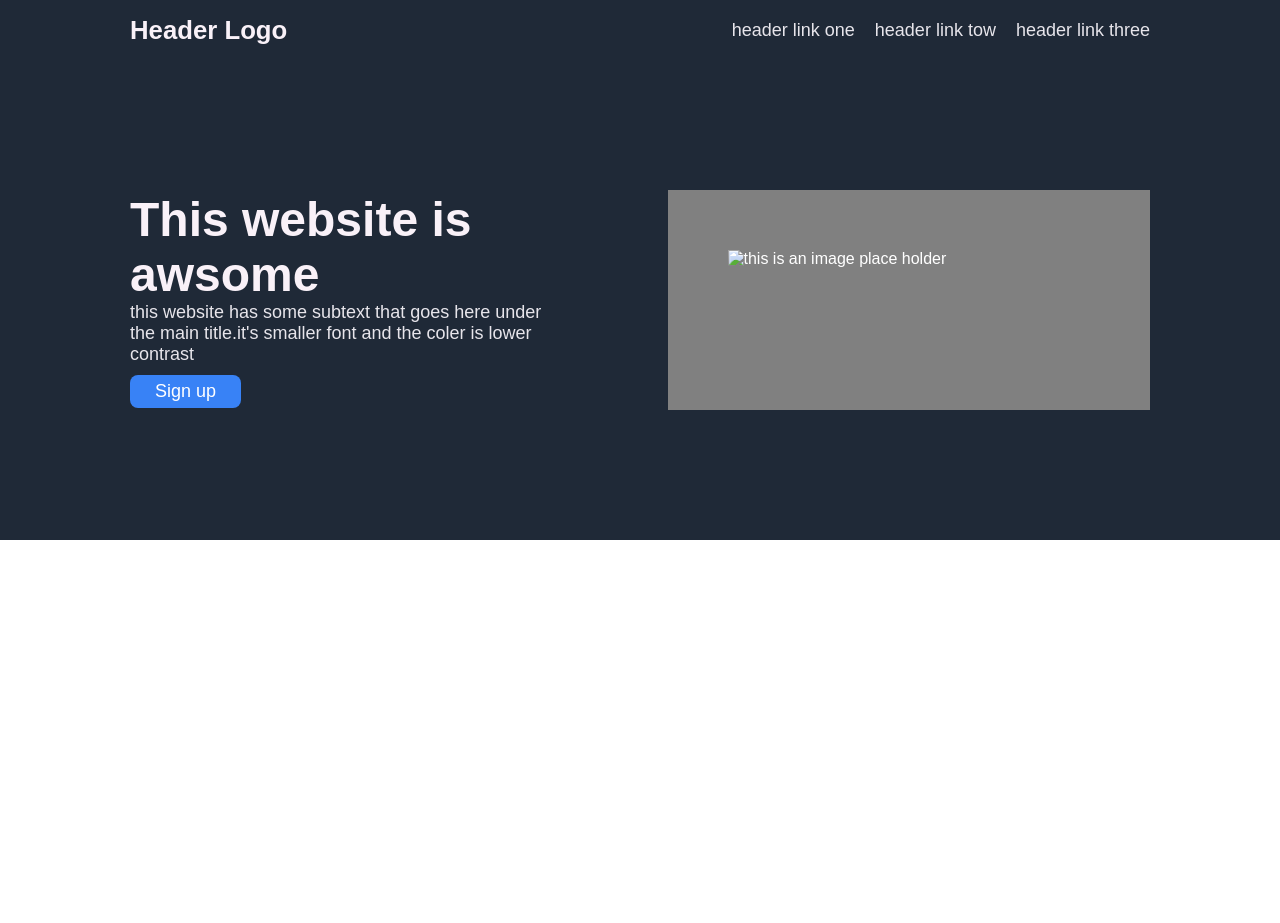
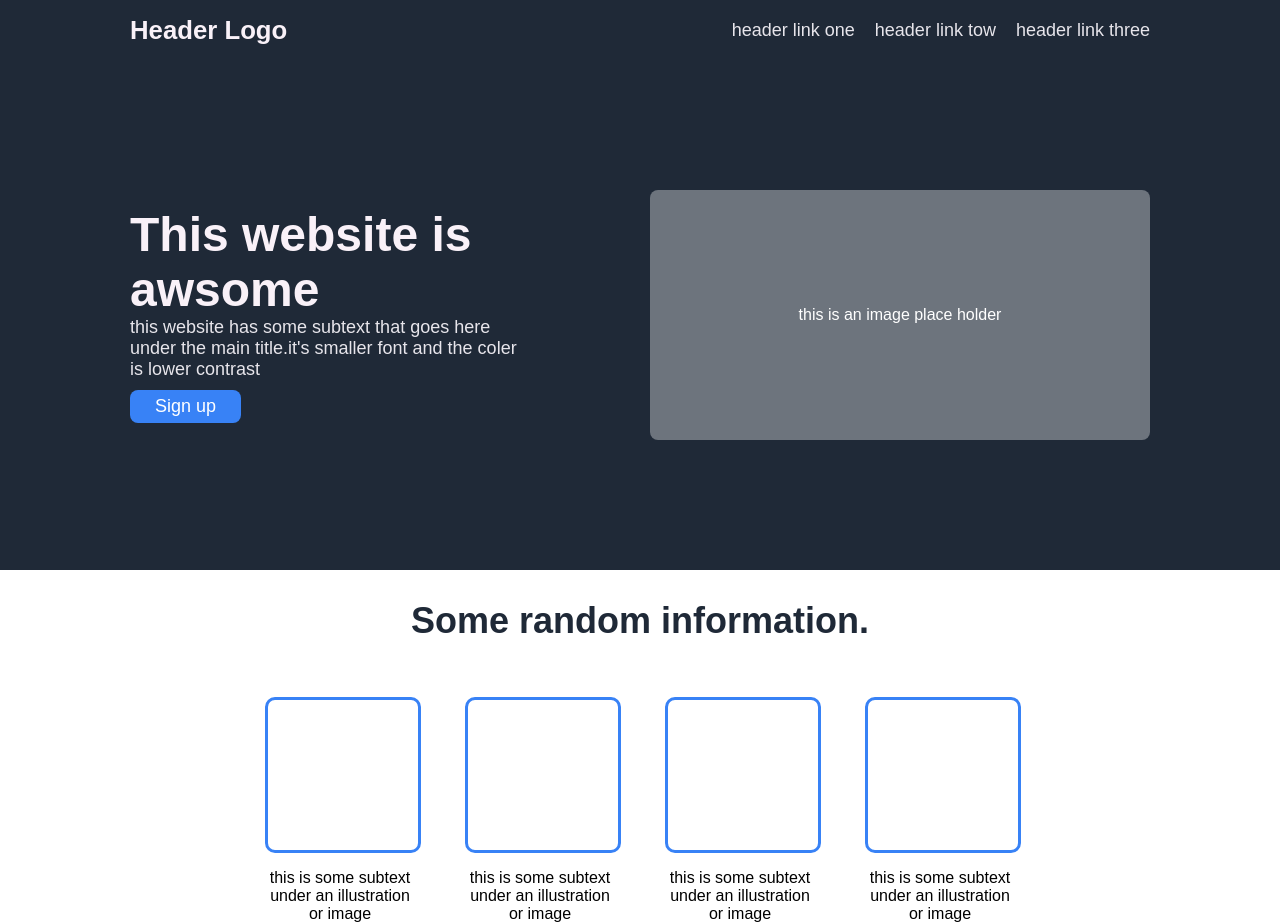
Before and after one commit to KHmamoune/Landing-page, a plain HTML site: page index.html in a window 1280 px wide. Before the commit the page ends 800 px from the top, so only its background shows below. Drawn offline with Linux system fonts and the light colour scheme.

Commit message:
finished the second part of the page

```diff
--- a/index.html
+++ b/index.html
@@ -21,7 +21,26 @@
                 <p class="text">this website has some subtext that goes here under the main title.it's smaller font and the coler is lower contrast</p>
                 <button>Sign up</button>
             </div>
-            <img src="" alt="this is an image place holder" class="image">
+            <div class="image">this is an image place holder</div>
+        </div>
+    </div>
+    <h2 class="title">Some random information.</h2>
+    <div class="info">
+        <div class="box">
+            <div class="illu"></div>
+            <p>this is some subtext under an illustration or image</p>
+        </div>
+        <div class="box">
+            <div class="illu"></div>
+            <p>this is some subtext under an illustration or image</p>
+        </div>
+        <div class="box">
+            <div class="illu"></div>
+            <p>this is some subtext under an illustration or image</p>
+        </div>
+        <div class="box">
+            <div class="illu"></div>
+            <p>this is some subtext under an illustration or image</p>
         </div>
     </div>
 </body>
--- a/style.css
+++ b/style.css
@@ -21,6 +21,10 @@ button {
     border-radius: 8px;
     border: 0;
     margin-top: 10px;
+}
+
+div {
+    display: block;
 }
 
 .header {
@@ -57,9 +61,39 @@ button {
 
 .image {
     color: white;
-    background-color: gray;
+    background-color: #6d747d;
+    border-radius: 8px;
     display: flex;
-    padding: 60px;
-    height: 100px;
-    width: 770px;
+    flex: 0 0 auto;
+    height: 250px;
+    width: 500px;
+    justify-content: center;
+    align-items: center;
 }
+
+.title {
+    color: #1F2937;
+    font-size: 36px;
+    text-align: center;
+}
+
+.info {
+    display: flex;
+    flex: 1;
+    justify-content: center;
+}
+
+.box {
+    padding: 25px;
+    text-align: center;
+    width: 150px;
+    height: 150px;
+}
+
+.illu {
+    width: 150px;
+    height: 150px;
+    border: 3px solid #3882F6;
+    border-radius: 10px;
+    flex-grow: 1;
+}
```
